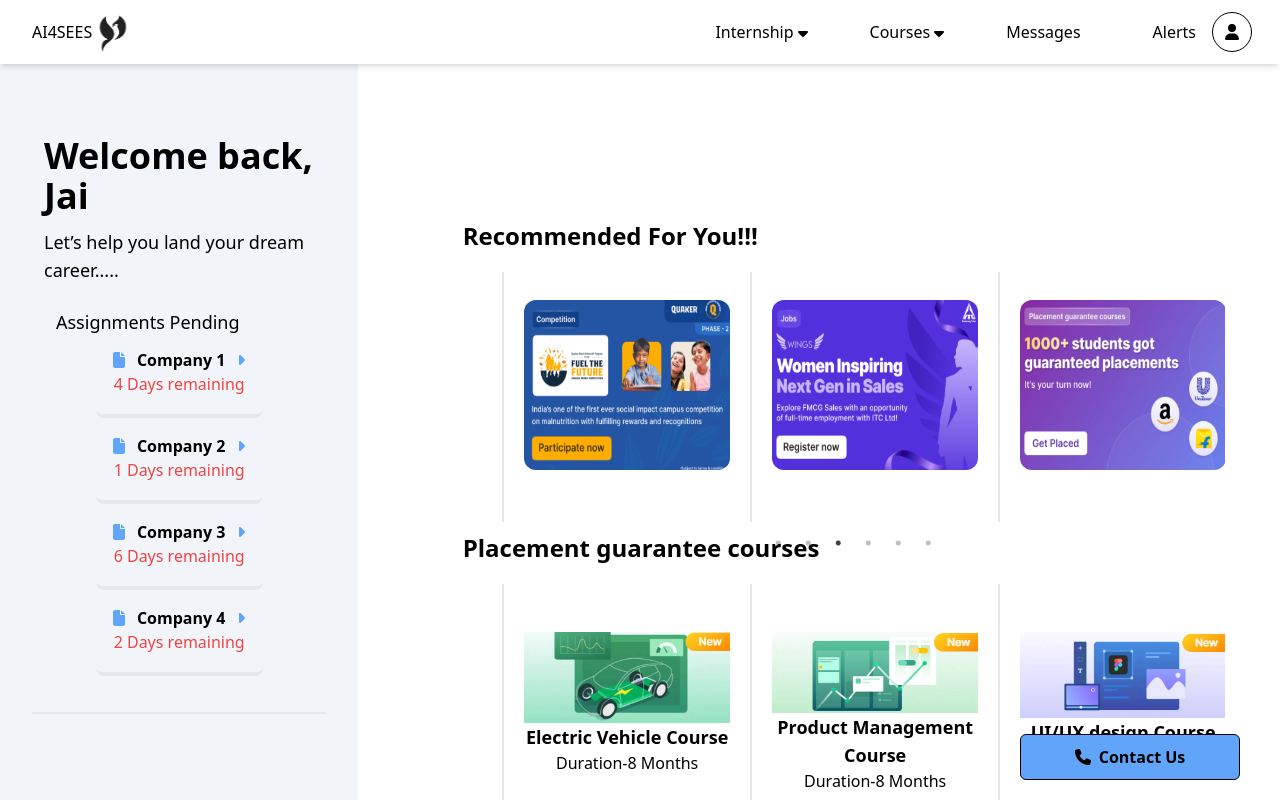
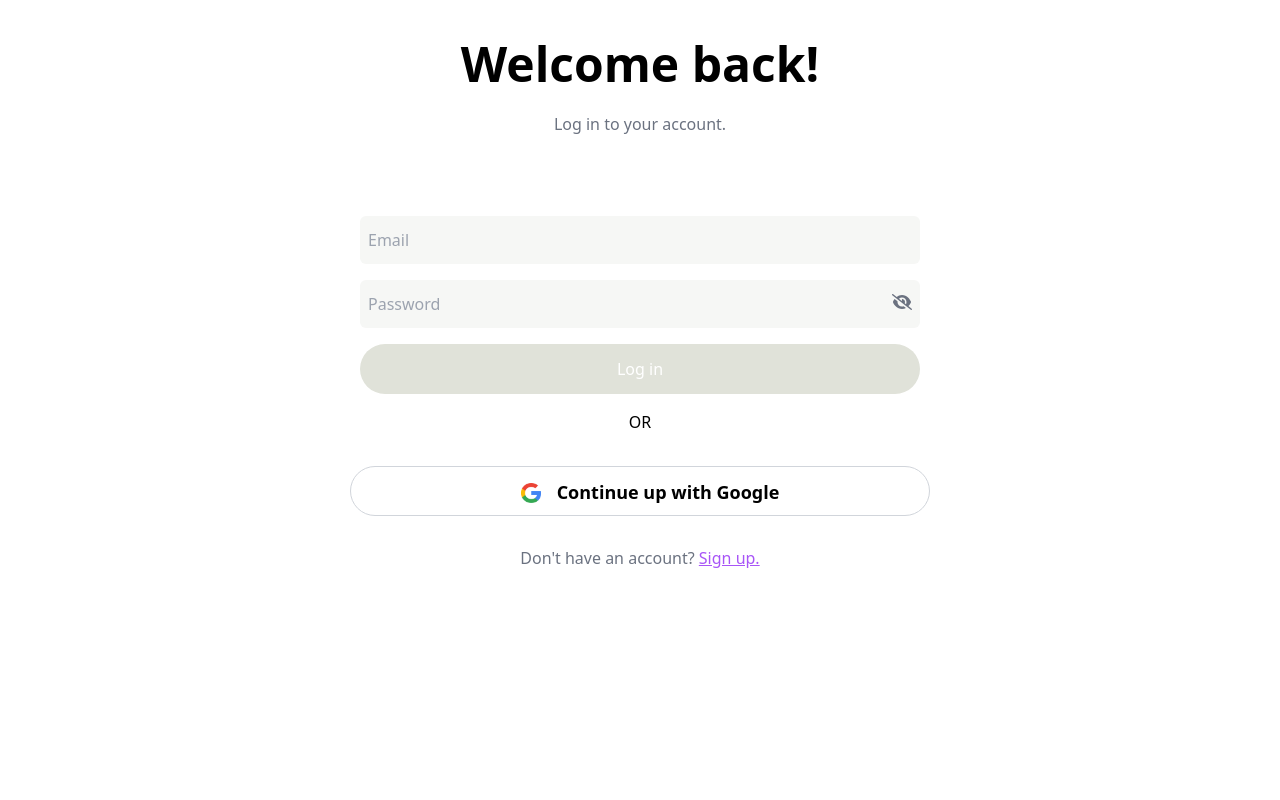
Before and after one commit to ai4sees/internshub, a React (Create React App) app in the folder client/: page /student/login in a window 1280 px wide. Before the commit this address led to /student/dashboard. Shown: the top 800 px of the page. Built offline with nearby package versions, Linux system fonts and the light colour scheme; sample sign-in values are in the browser's storage.

Commit message:
improved security

```diff
--- a/client/src/App.js
+++ b/client/src/App.js
@@ -29,7 +29,7 @@
         <Route path="/" element={<Main />} />
         <Route path="/student/signup" element={<Signup />} />
         <Route path="/student/login" element={<Login />} />
-        <Route path="/student/dashboard" element={<Home />} />
+        <Route path="/student/dashboard/:userId" element={<Home />} />
         <Route path="/student/resume/:userId" element={<Resume />} />
         <Route path="/student/locations" element={<Locations />} />
         <Route path="/student/category" element={<Category />} />
--- a/client/src/components/common/Main.jsx
+++ b/client/src/components/common/Main.jsx
@@ -11,7 +11,7 @@
   useEffect(() => {
     const userId=getUserIdFromToken();
     if(userId){
-    navigate('/student/dashboard');
+    navigate(`/student/dashboard/${userId}`);
     }
   }, [userId])
 
--- a/client/src/components/student/Home.jsx
+++ b/client/src/components/student/Home.jsx
@@ -1,29 +1,47 @@
-import React,{useEffect} from 'react'
+import React,{useEffect,useState} from 'react'
 import Navbar from './Navbar'
 import Sidebar from './Sidebar'
 import RightSide from './RightSide'
 import { useNavigate } from 'react-router-dom'
-import getUserIdFromToken from "./auth/authUtils"
+// import getUserIdFromToken from "./auth/authUtils"
+import { useParams } from 'react-router-dom';
+import getUserIdFromToken from './auth/authUtils';
 
 
 const Home = () => {
+
   const navigate = useNavigate();
-  const userId=getUserIdFromToken();
+  const { userId } = useParams();
+  const idFromToken = getUserIdFromToken();
+
+
+
+
+
   useEffect(() => {
     const token=localStorage.getItem('token');
-    if(!token){
+
+    if(!token ){
       navigate('/student/login');
       return;
     }
-  }, [])
+    if(userId!==idFromToken){
+      localStorage.removeItem('token');
+      return;
+    }
+
+    console.log(userId);
+  }, [userId,idFromToken])
+
+
 
   return (
-    <div className='Home'>
-      {/* <Navbar/> */}
+
+      <div className='Home'>
       <Sidebar/>
       <RightSide/>
+    </div>
 
-    </div>
   )
 }
 
--- a/client/src/components/student/Resume.jsx
+++ b/client/src/components/student/Resume.jsx
@@ -1,4 +1,4 @@
-import React, { useState,useRef,useEffect } from 'react';
+import React, { useState,useRef,useEffect, useId } from 'react';
 import axios from 'axios';
 import { Link, useNavigate } from 'react-router-dom';
 import { FontAwesomeIcon } from "@fortawesome/react-fontawesome";
@@ -14,6 +14,7 @@
   const { userId } = useParams();
   const [resumeUrl, setResumeUrl] = useState('');
   const [resumeFilename, setResumeFilename] = useState('resume.pdf');
+  const idFromToken=getUserIdFromToken();
 
   useEffect(() => {
     const token =localStorage.getItem('token');
@@ -21,7 +22,11 @@
       navigate('/student/login');
       return;
     }
-  }, [])
+    if(idFromToken!==userId){
+      localStorage.removeItem('token');
+      return;
+    }
+  }, [userId,idFromToken])
 
 
   useEffect(() => {
--- a/client/src/components/student/auth/Login.jsx
+++ b/client/src/components/student/auth/Login.jsx
@@ -6,7 +6,9 @@
 import { faEye as EyeIcon, faEyeSlash as EyeSlashIcon, faEye, faEyeSlash } from "@fortawesome/free-solid-svg-icons";
 import google_pic from '../../../images/google_pic.png'
 import axios from 'axios';
-import { useNavigate } from 'react-router-dom';
+import { useNavigate,useParams } from 'react-router-dom';
+import getUserIdFromToken from "./authUtils"
+
 
 function Login() {
 
@@ -14,11 +16,13 @@
   const [email, setEmail] = useState('');
   const [password, setPassword] = useState('');
   const navigate = useNavigate();
+  const userId=getUserIdFromToken();
 
   useEffect(() => {
     const token = localStorage.getItem('token');
     if (token) {
-      navigate('/student/dashboard');
+      navigate(`/student/dashboard/${userId}`);
+      return;
     }
   }, []);
 
@@ -38,8 +42,9 @@
 
       // Handle success
       console.log(response.data.message);
-      localStorage.setItem('token', response.data.token); // Store token if needed
-      navigate('/student/dashboard'); // Redirect to a blank page or dashboard
+      localStorage.setItem('token', response.data.token);
+      const userId= getUserIdFromToken();
+      navigate(`/student/dashboard/${userId}`);
     } catch (error) {
       // Handle error
       console.log(error.response.data.message);
--- a/client/src/components/student/auth/Signup.jsx
+++ b/client/src/components/student/auth/Signup.jsx
@@ -5,6 +5,7 @@
 import google_pic from '../../../images/google_pic.png'
 import axios from 'axios';
 import { useNavigate } from 'react-router-dom';
+import getUserIdFromToken from "./authUtils"
 
 function Signup() {
 
@@ -18,13 +19,15 @@
   const [passwordError, setPasswordError] = useState('');
   const [nameError, setNameError] = useState('');
   const navigate = useNavigate();
+  const userId=  getUserIdFromToken();
+
 
   useEffect(() => {
     const token = localStorage.getItem('token');
     if (token) {
-      navigate('/student/dashboard');
+      navigate(`/student/dashboard/${userId}`);
     }
-  }, []);
+  }, [userId]);
 
   const handlePasswordToggle = () => {
     setShowPassword(!showPassword);
@@ -58,8 +61,9 @@
       // Handle success
       console.log(response.data.message);
       localStorage.setItem('token', response.data.token); // Store token if needed
+      const userId=  getUserIdFromToken();
       console.log(response.data.token);
-      navigate('/student/dashboard');
+      navigate(`/student/dashboard/${userId}`);
     } catch (error) {
       // Handle error
       console.error('There was an error!', error.response.data.message);
```
